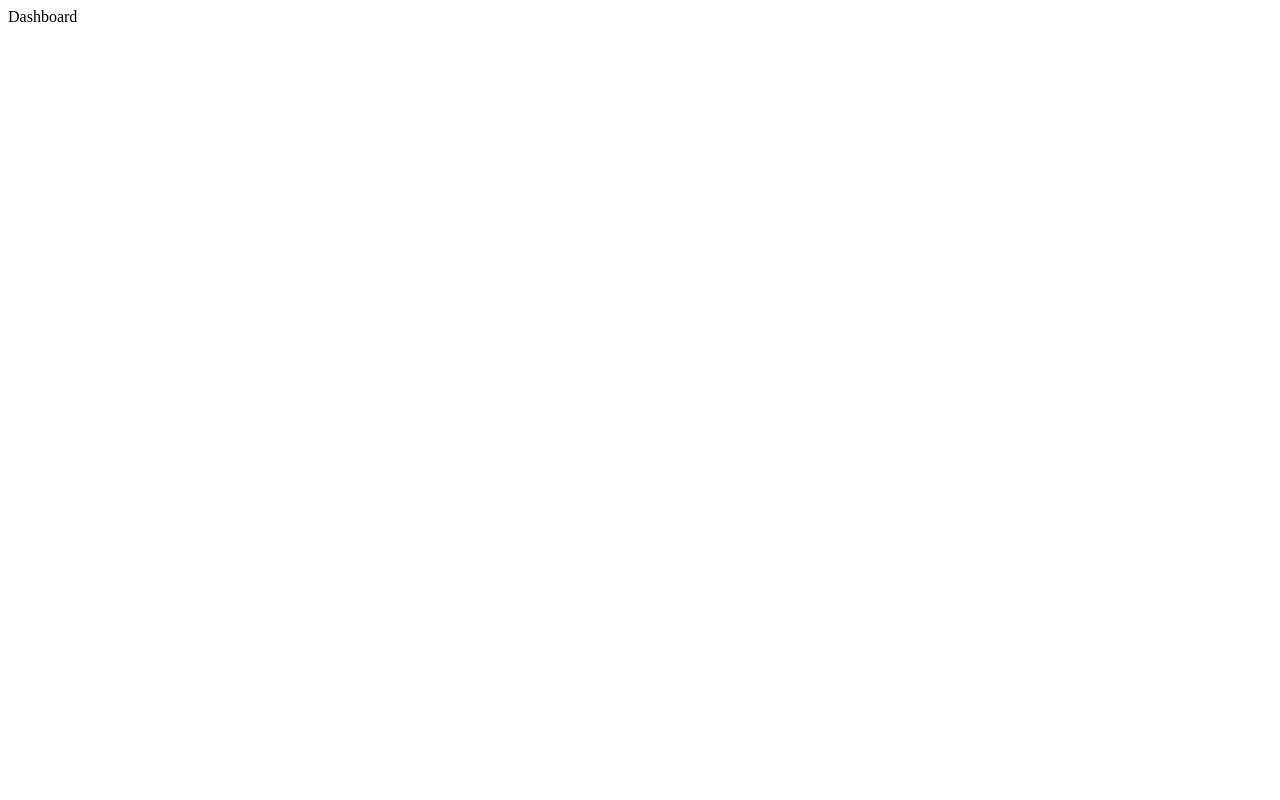
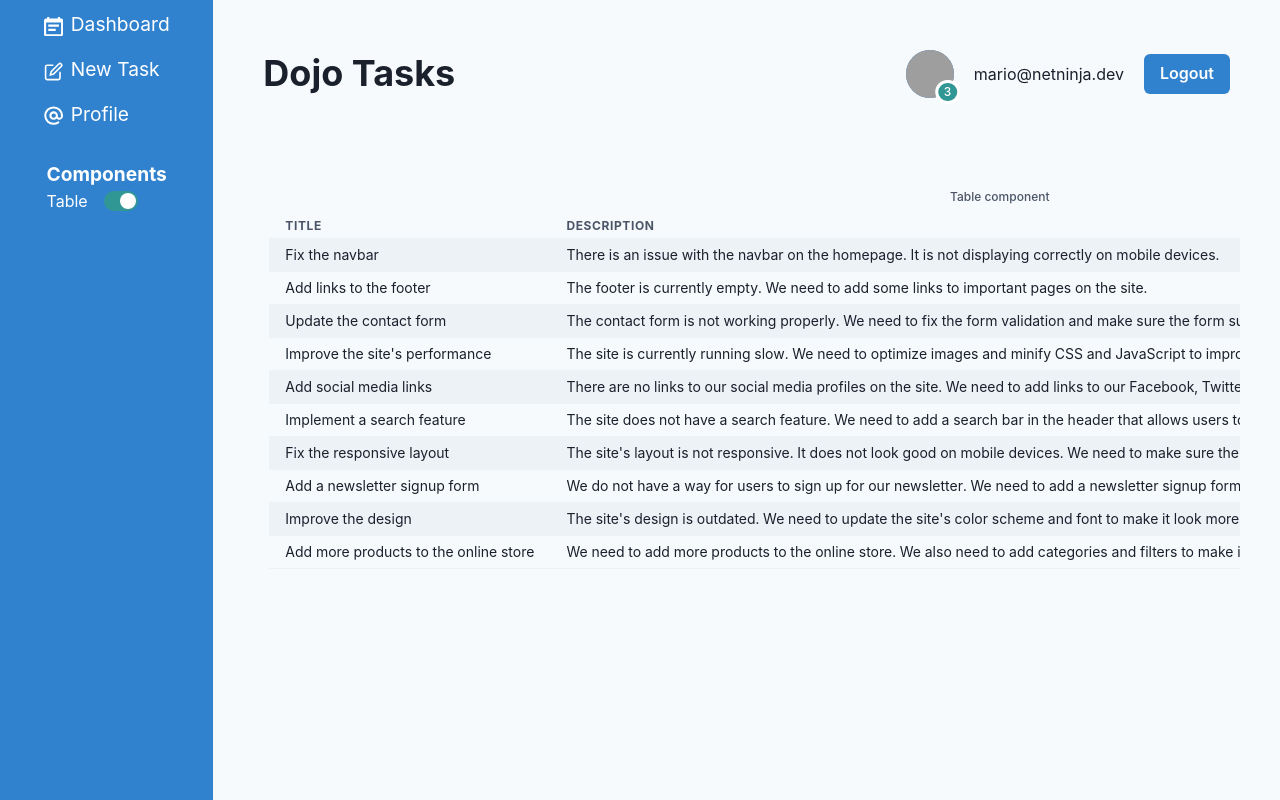
Before and after one commit to brittbrink/prototypes-loyyo, a React (Vite) app in the folder Components-prototype/: page / in a window 1280 px wide. Built offline with nearby package versions, Linux system fonts and the light colour scheme; data requests are answered from the project's data file; grey boxes are pictures that could not be loaded.

Commit message:
Add Chakra UI integration with Navbar, Sidebar, and Table visibility context

```diff
--- a/Components-prototype/package.json
+++ b/Components-prototype/package.json
@@ -9,6 +9,9 @@
     "preview": "vite preview"
   },
   "dependencies": {
+    "@chakra-ui/icons": "^2.2.4",
+    "@chakra-ui/react": "^2.10.3",
+    "@emotion/react": "^11.14.0",
     "react": "^18.2.0",
     "react-dom": "^18.2.0",
     "react-router-dom": "^6.6.1"
--- a/Components-prototype/src/App.jsx
+++ b/Components-prototype/src/App.jsx
@@ -7,7 +7,7 @@ import {
 
 // layouts and pages
 import RootLayout from './layouts/RootLayout'
-import Dashboard from './pages/Dashboard'
+import Dashboard, { tasksLoader } from './pages/Dashboard'
 import Create from './pages/Create'
 import Profile from './pages/Profile'
 
@@ -15,7 +15,7 @@ import Profile from './pages/Profile'
 const router = createBrowserRouter(
   createRoutesFromElements(
     <Route path="/" element={<RootLayout />}>
-      <Route index element={<Dashboard />} />
+      <Route index element={<Dashboard />} loader={tasksLoader} />
       <Route path="create" element={<Create />} />
       <Route path="profile" element={<Profile />} />
     </Route>
--- /dev/null
+++ b/Components-prototype/src/components/Navbar.jsx
@@ -0,0 +1,38 @@
+import { Avatar, AvatarBadge, Box, Button, Flex, Heading, HStack, Spacer, Text, useToast } from '@chakra-ui/react'
+import React from 'react'
+import { PhoneIcon } from '@chakra-ui/icons'
+
+export default function Navbar() {
+    const toast = useToast()
+
+    const showToast = () => {
+        toast({
+            title: "Logged out",
+            description: "You have been successfully logged out",
+            status: "success",
+            duration: 5000,
+            isClosable: true,
+            position: "top",
+            icon: <PhoneIcon />,
+        })
+    }
+
+    return (
+        <Flex as="nav" p="10px" alignItems="center" mb="40px">
+            <Heading as="h1">
+                Dojo Tasks
+            </Heading>
+            <Spacer />
+
+            <HStack spacing="20px">
+                <Avatar name="mario" color="white" bg="blue.500" src="/img/mari.png">
+                    <AvatarBadge w="1.3em" bg="teal.500">
+                        <Text fontSize="xs" color="white">3</Text>
+                    </AvatarBadge>
+                </Avatar>
+                <Text>mario@netninja.dev</Text>
+                <Button colorScheme="blue" onClick={showToast}>Logout</Button>
+            </HStack>
+        </Flex>
+    )
+}
--- /dev/null
+++ b/Components-prototype/src/components/Sidebar.jsx
@@ -0,0 +1,59 @@
+import { Flex, List, ListIcon, ListItem, Radio, RadioGroup, Spacer, Stack, Text, Box, Switch, HStack } from '@chakra-ui/react'
+import React from 'react'
+import { NavLink } from 'react-router-dom'
+import { EditIcon, AtSignIcon, CalendarIcon } from '@chakra-ui/icons'
+import { useTableVisibility } from '../context/TableVisibilityContext'
+
+export default function Sidebar() {
+    const { showTable, toggleTable } = useTableVisibility()
+    return (
+        <Flex
+            as="nav"
+            p="10px"
+            bg="blue.500"
+            color="white"
+            direction={{ base: "row", lg: "column" }}
+            minH={{ lg: "full" }}
+            w="full"
+        >
+            <Stack
+                direction={{ base: "row", lg: "column" }}
+                spacing={4}
+                align="center"
+                w="full"
+            >
+                <List display="flex" flexDirection={{ base: "row", lg: "column" }} gap={4} fontSize="1.2em">
+                    <ListItem>
+                        <NavLink to="/">
+                            <ListIcon as={CalendarIcon} color="white" />
+                            Dashboard
+                        </NavLink>
+                    </ListItem>
+                    <ListItem>
+                        <NavLink to="/create">
+                            <ListIcon as={EditIcon} color="white" />
+                            New Task
+                        </NavLink>
+                    </ListItem>
+                    <ListItem>
+                        <NavLink to="/profile">
+                            <ListIcon as={AtSignIcon} color="white" />
+                            Profile
+                        </NavLink>
+                    </ListItem>
+                </List>
+                <Spacer />
+
+                <Box>
+                    <Text color="white" fontSize="1.2em" spacing={4} fontWeight={{ base: "normal", lg: "bold" }} >
+                        Components
+                    </Text>
+                    <HStack spacing={4}>
+                        <Text color="white">Table</Text>
+                        <Switch colorScheme="teal" isChecked={showTable} onChange={toggleTable} />
+                    </HStack>
+                </Box>
+            </Stack>
+        </Flex>
+    )
+}
--- /dev/null
+++ b/Components-prototype/src/context/TableVisibilityContext.jsx
@@ -0,0 +1,21 @@
+import { createContext, useContext, useState } from "react";
+
+const TableVisibilityContext = createContext();
+
+export const TableVisibilityProvider = ({ children }) => {
+  const [showTable, setShowTable] = useState(true);
+
+  const toggleTable = () => {
+    setShowTable((prev) => !prev);
+  };
+
+  return (
+    <TableVisibilityContext.Provider value={{ showTable, toggleTable }}>
+      {children}
+    </TableVisibilityContext.Provider>
+  );
+};
+
+export const useTableVisibility = () => {
+  return useContext(TableVisibilityContext);
+};
--- a/Components-prototype/src/layouts/RootLayout.jsx
+++ b/Components-prototype/src/layouts/RootLayout.jsx
@@ -1,9 +1,30 @@
 import { Outlet } from "react-router-dom"
+import Navbar from "../components/Navbar"
+import { Grid, GridItem } from "@chakra-ui/react"
+import Sidebar from "../components/Sidebar"
 
 export default function RootLayout() {
+
   return (
-    <div>
-      <Outlet />
-    </div>
+    <Grid templateColumns="repeat(6, 1fr)" bg="gray.50">
+      <GridItem
+        as="aside"
+        colSpan={{ base: 6, lg: 2, xl: 1 }}
+        bg="blue.500"
+        minH={{lg: "100vh"}}
+        //p={{ base: "10px", lg: "30px" }}
+      >
+        <Sidebar />
+      </GridItem>
+
+      <GridItem
+        as="main"
+        colSpan={{ base: 6, lg: 4, xl: 5 }}
+        p="40px"
+      >
+        <Navbar />
+        <Outlet />
+      </GridItem>
+    </Grid>
   )
 }
--- a/Components-prototype/src/main.jsx
+++ b/Components-prototype/src/main.jsx
@@ -2,8 +2,15 @@ import React from 'react'
 import ReactDOM from 'react-dom/client'
 import App from './App'
 
+import { ChakraProvider } from '@chakra-ui/react'
+import { TableVisibilityProvider } from './context/TableVisibilityContext'
+
 ReactDOM.createRoot(document.getElementById('root')).render(
   <React.StrictMode>
-    <App />
+    <ChakraProvider>
+      <TableVisibilityProvider>
+        <App />
+      </TableVisibilityProvider>
+    </ChakraProvider>
   </React.StrictMode>,
 )
--- a/Components-prototype/src/pages/Dashboard.jsx
+++ b/Components-prototype/src/pages/Dashboard.jsx
@@ -1,5 +1,42 @@
+import { Table, TableCaption, TableContainer, Thead, Tr, Td, Th, Tbody, Text, HStack } from "@chakra-ui/react"
+import { useLoaderData } from "react-router-dom"
+import { useTableVisibility } from "../context/TableVisibilityContext"
+
 export default function Dashboard() {
+  const items = useLoaderData()
+  const { showTable } = useTableVisibility()
+
   return (
-    <div>Dashboard</div>
-  )
+    <>
+      {showTable && (
+        <TableContainer padding="1rem">
+          <Table variant="striped" size="sm">
+            <TableCaption placement="top">Table component</TableCaption>
+            <Thead>
+              <Tr>
+                <Th>Title</Th>
+                <Th>Description</Th>
+                <Th>Author</Th>
+              </Tr>
+            </Thead>
+            <Tbody>
+              {items.map((item) => (
+                <Tr key={item.id}>
+                  <Td>{item.title}</Td>
+                  <Td>{item.description}</Td>
+                  <Td>{item.author}</Td>
+                </Tr>
+              ))}
+            </Tbody>
+          </Table>
+        </TableContainer>
+      )}
+    </>
+  );
+
 }
+
+export const tasksLoader = async () => {
+  const res = await fetch('http://localhost:3000/tasks')
+  return res.json()
+}
```
Also changed, not shown: 1 other file (tests, documents, lock files or other folders).
